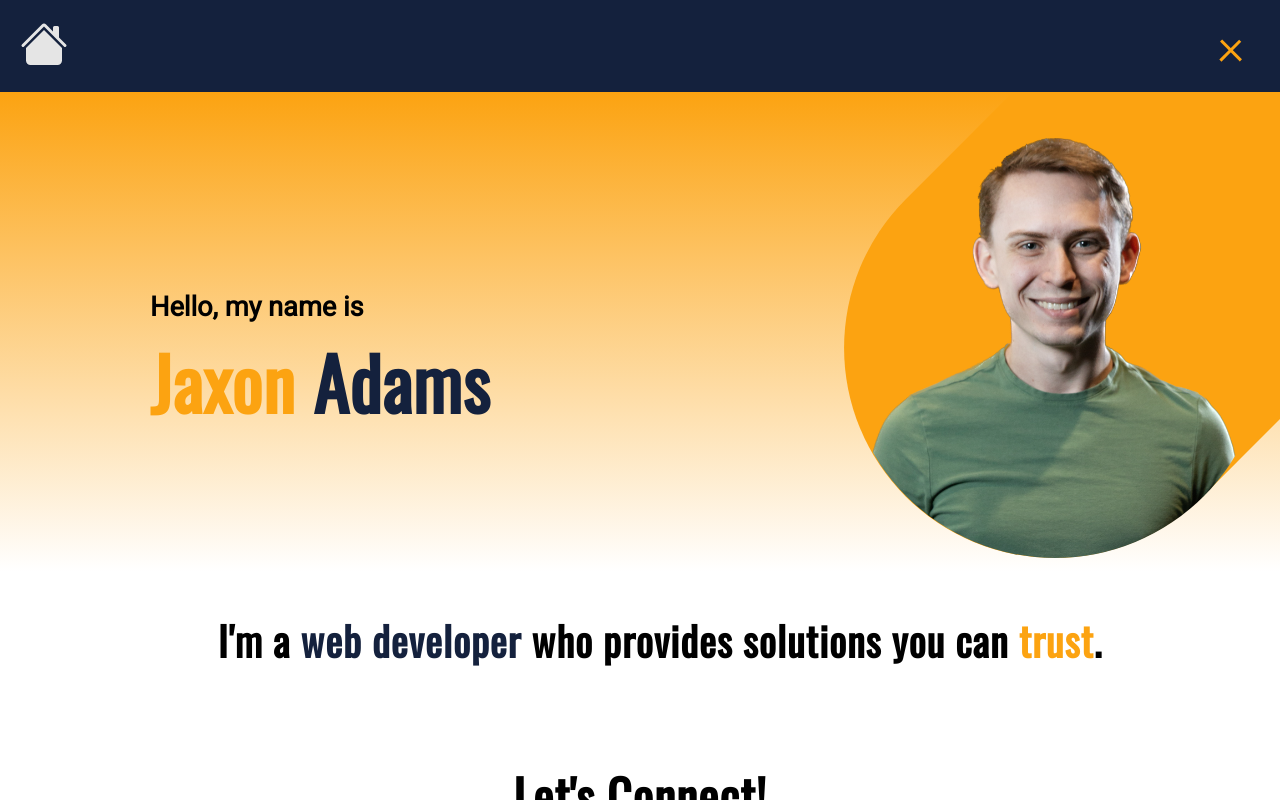
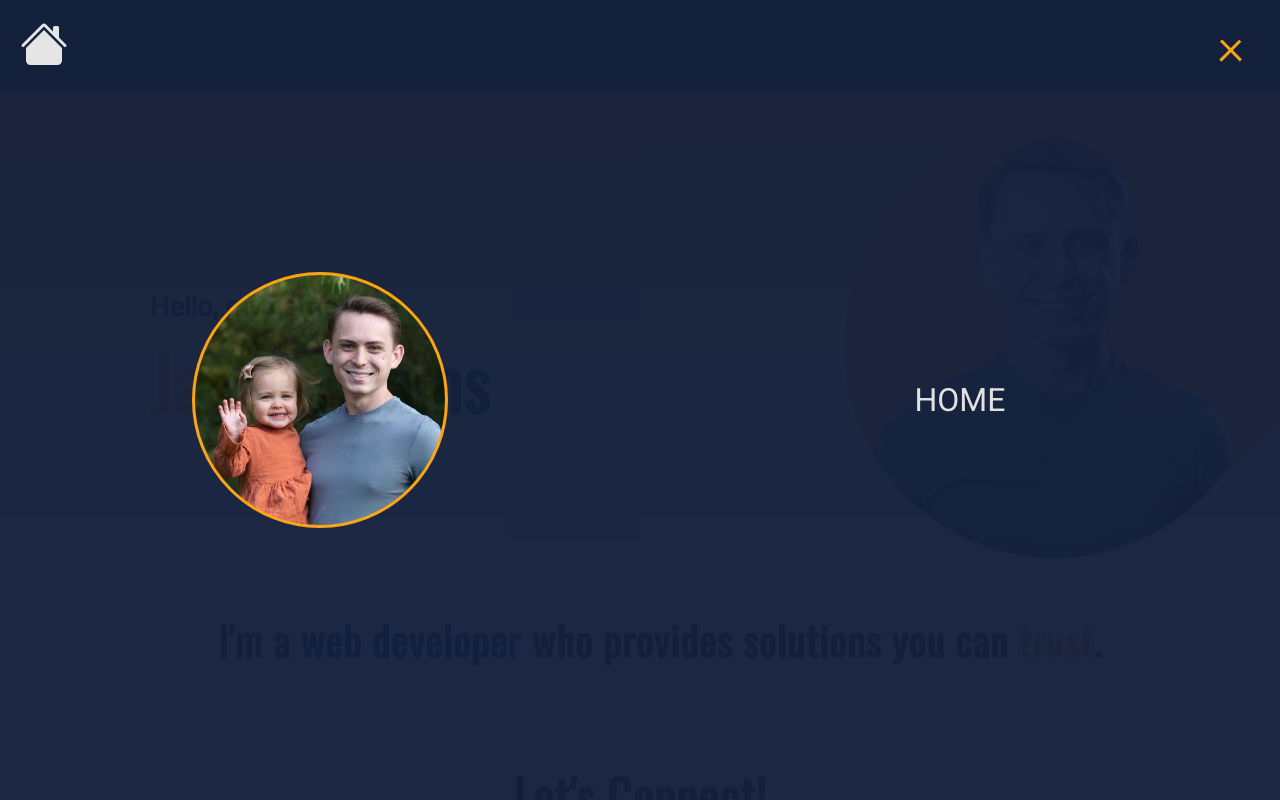
Before and after one commit to JaxonAdams/fluffy-octo-fishstick, a React (Create React App) app in the folder client/: page / in a window 1280 px wide. Both pictures are taken after a click on the element 1231 px from the left and 47 px from the top of the page. Shown: the top 800 px of the page. Built offline with nearby package versions, Linux system fonts and the light colour scheme; the HTML template or start-up script is replaced by a standard one.

Commit message:
created nav menu

```diff
--- a/client/src/components/header/Header.css
+++ b/client/src/components/header/Header.css
@@ -3,7 +3,12 @@
   margin: 0;
   padding: 20px;
   position: relative;
-  z-index: 3;
+  z-index: 101;
+}
+
+.header.sticky {
+  position: relative;
+  top: 0;
 }
 
 .header-title {
@@ -16,7 +21,7 @@
 
 .menu-btn {
   position: absolute;
-  z-index: 3;
+  z-index: 101;
   right: 35px;
   top: 35px;
   cursor: pointer;
--- a/client/src/components/header/Header.js
+++ b/client/src/components/header/Header.js
@@ -1,22 +1,17 @@
-import React, { useState } from 'react';
+import React from 'react';
 
 import { HouseFill } from 'react-bootstrap-icons';
 
 import './Header.css';
 
-const Header = () => {
-  const [ showMenu, setShowMenu ] = useState(false);
-
-  const toggleMenu = () => {
-    setShowMenu(!showMenu);
-  };
+const Header = ({ showMenu, setShowMenu }) => {
 
   return (
-    <header className='header'>
+    <header className={`header ${showMenu && 'sticky'}`}>
       <a className='a-nostyle' href='/'>
         <HouseFill className='title header-title' />
       </a>
-      <div className={`menu-btn ${showMenu && 'close'}`} onClick={() => toggleMenu()}>
+      <div className={`menu-btn ${showMenu && 'close'}`} onClick={() => setShowMenu(!showMenu)}>
         <div className='btn-line' />
         <div className='btn-line' />
         <div className='btn-line' />
--- /dev/null
+++ b/client/src/components/menu/Menu.css
@@ -0,0 +1,126 @@
+.menu {
+    position: fixed;
+    top: 0;
+    width: 100%;
+    z-index: 100;
+    visibility: hidden;
+}
+
+.menu .nav-list {
+    list-style: none;
+}
+
+.menu .menu-link {
+    display: inline-block;
+    position: relative;
+    font-size: 2rem;
+    text-transform: uppercase;
+    padding: 1rem 0;
+    font-weight: 400;
+    color: var(--text-light);
+    text-decoration: none;
+    cursor: pointer;
+    transition: all 0.5s ease-out;
+}
+
+.menu .menu-link:hover, .menu .current {
+    color: var(--highlight-color);
+}
+
+.menu>* {
+    display: flex;
+    flex-flow: column wrap;
+    align-items: center;
+    justify-content: center;
+    float: left;
+    width: 50%;
+    height: 100vh;
+    overflow: hidden;
+    opacity: 0.97;
+}
+
+.menu .nav-list {
+    margin: 0;
+    padding: 0;
+    background-color: var(--secondary-bg-color);
+    list-style: none;
+    transform: translate3d(0, -100%, 0);
+    transition: all 0.5s ease-out;
+}
+
+.menu .menu-left {
+    background: var(--secondary-bg-color);
+    transition: all 0.5s ease-out;
+    transform: translate3d(0, 100%, 0);
+}
+
+.portrait {
+    width: 250px;
+    height: 250px;
+    background: url(../../assets/j_and_b.JPG);
+    background-position: center;
+    background-size: contain;
+    background-repeat: no-repeat;
+    border-radius: 50%;
+    border: solid 3px var(--highlight-color);
+}
+
+.menu .show {
+    visibility: visible;
+}
+
+.menu .menu-left.show {
+    transition: all 0.5s ease-out;
+    transform: translate3d(0, 0, 0);
+}
+
+.menu .nav-list.show {
+    transition: all 0.5s ease-out;
+    transform: translate3d(0, 0, 0);
+}
+
+.menu li.show {
+    transform: translate3d(0, 0, 0);
+    transition: all 0.5s ease-out;
+}
+
+.menu .nav-item {
+    transform: translate3d(600px, 0, 0);
+    transition: all 0.5s ease-out;
+}
+
+.menu .nav-item:nth-child(1) {
+    transition-delay: 0.1s;
+}
+
+@media screen and (max-width: 768px) {
+    .menu .nav-list, .menu .menu-left {
+        float: none;
+        width: 100%;
+        min-height: 0;
+    }
+
+    .menu ul.show, .menu div.show {
+        transform: translate3d(0, 0, 0);
+    }
+
+    .menu .nav-list {
+        height: 50vh;
+        transform: translate3d(-100%, 0, 0);
+        font-size: 24px;
+    }
+
+    .menu .menu-link {
+      font-size: 24px;
+    }
+
+    .menu .menu-left {
+        height: 50vh;
+        transform: translate3d(100%, 0, 0);
+    }
+
+    .portrait {
+        width: 150px;
+        height: 150px;
+    }
+}
--- /dev/null
+++ b/client/src/components/menu/Menu.js
@@ -0,0 +1,20 @@
+import React from 'react';
+
+import './Menu.css';
+
+const Menu = ({ showMenu }) => {
+    return (
+        <nav className={`menu ${showMenu && 'show'}`}>
+            <div className={`menu-left ${showMenu && 'show'}`}>
+                <div className={`portrait ${showMenu && 'show'}`} />
+            </div>
+            <ul className={`menu-right nav-list ${showMenu && 'show'}`}>
+                <li className={`nav-item ${showMenu && 'show'}`}>
+                    <p className={`menu-link ${showMenu && 'show'}`}>Home</p>
+                </li>
+            </ul>
+        </nav>
+    );
+}
+
+export default Menu;
--- a/client/src/pages/Home/Home.js
+++ b/client/src/pages/Home/Home.js
@@ -1,9 +1,10 @@
-import React, { useEffect } from 'react';
+import React, { useEffect, useState } from 'react';
 import { Github, Linkedin, Instagram } from 'react-bootstrap-icons';
 
 import './Home.css';
 
 import Header from '../../components/header/Header';
+import Menu from '../../components/menu/Menu';
 import Hero from '../../components/hero/Hero';
 import Hook from '../../components/hook/Hook';
 import CardContainer from '../../components/card-container/CardContainer';
@@ -14,6 +15,9 @@ const Home = () => {
   useEffect(() => {
     document.title = 'Jaxon Adams - Home';
   }, []);
+
+  // this will be used to open/close the menu
+  const [showMenu, setShowMenu] = useState(false);
 
   const cardContainerCards = {
     title: "Let's Connect!",
@@ -41,7 +45,8 @@ const Home = () => {
 
   return (
     <div className='home'>
-      <Header />
+      <Header showMenu={showMenu} setShowMenu={setShowMenu} />
+      <Menu showMenu={showMenu} />
       <Hero />
       <Hook />
       <CardContainer contents={cardContainerCards} />
```
Also changed, not shown: client/src/assets/j_and_b.JPG (added).
